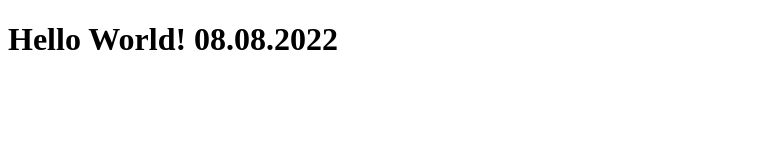
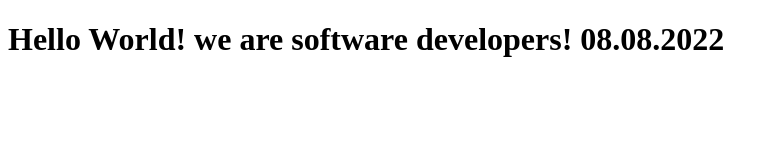
Before and after one commit to azur-com/alexandkingsley, a plain HTML site: page index.html in a window 1280 px wide. Shown: the whole page, without its empty margins (0-778 px from the left). Drawn offline with Linux system fonts and the light colour scheme.

Commit message:
secondcommit

```diff
--- a/index.html
+++ b/index.html
@@ -7,7 +7,7 @@
   </head>
 
   <body>
-    <h1>Hello World! 08.08.2022<h1>
+    <h1>Hello World! we are software developers! 08.08.2022<h1>
     <script src="https://cdn.freecodecamp.org/testable-projects-fcc/v1/bundle.js"></script>
 
     <!--
```
